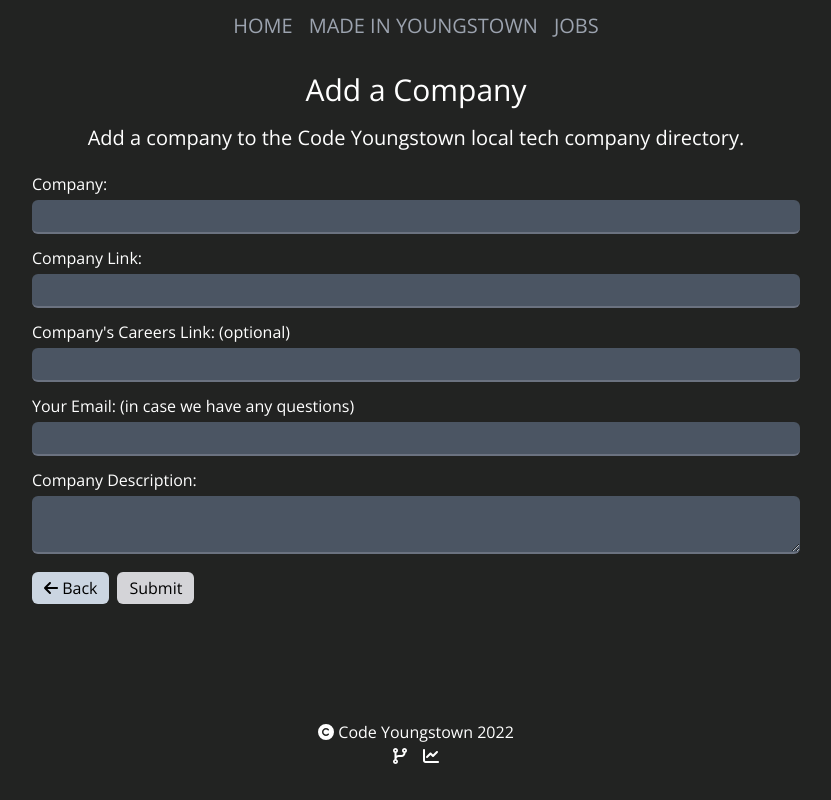
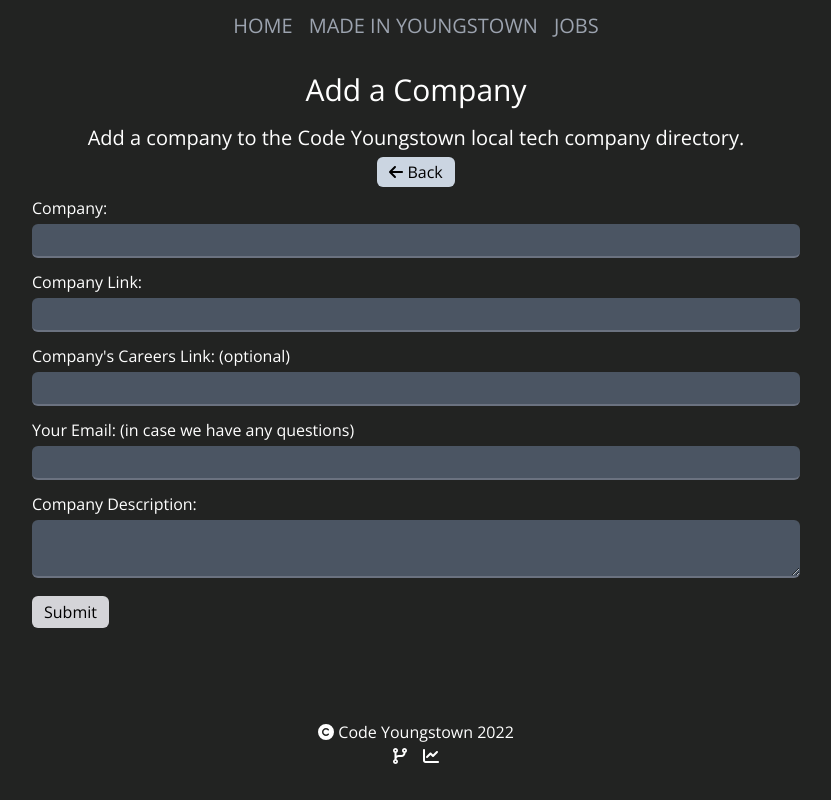
Before and after one commit to codeyoungstown/next-codeyoungstown.com, a Next.js app: page /add-a-company in a window 1280 px wide. Shown: the whole page, without its empty margins (224-1055 px from the left). Built offline with nearby package versions, Linux system fonts and the light colour scheme.

Commit message:
update form layout

```diff
--- a/pages/add-a-company.tsx
+++ b/pages/add-a-company.tsx
@@ -8,9 +8,11 @@
 export default function AddACompany() {
   const BASE_URL = process.env.NEXT_PUBLIC_VERCEL_URL;
   return (
-    <Layout page="Add Company Form" description={pageDescription}>
+    <Layout page="Add a Company" description={pageDescription}>
       <h1 className="text-3xl p-2">Add a Company</h1>
       <p className="sm:text-xl text-md p-2">{pageDescription}</p>
+      <BackButton href="/made-in-youngstown" />
+
       <div className="flex w-full justify-center">
         <form
           className="w-full max-w-screen-md m-2"
@@ -52,9 +54,7 @@
             textarea
             required
           />
-
-          <div className="flex space-x-2 text-black">
-            <BackButton href="/made-in-youngstown" />
+          <div className="flex justify-start">
             <SubmitButton />
           </div>
         </form>
--- a/pages/jobs-form.tsx
+++ b/pages/jobs-form.tsx
@@ -11,6 +11,7 @@
     <Layout page="Submit a Job" description={pageDescription}>
       <h1 className="text-3xl p-2">Submit a job</h1>
       <p className="sm:text-xl text-md p-2">{pageDescription}</p>
+      <BackButton href="/jobs" />
 
       <div className="flex w-full justify-center">
         <form
@@ -47,8 +48,7 @@
             required
           />
 
-          <div className="flex space-x-2 text-black">
-            <BackButton href="/jobs" />
+          <div className="flex justify-start">
             <SubmitButton />
           </div>
         </form>
```
